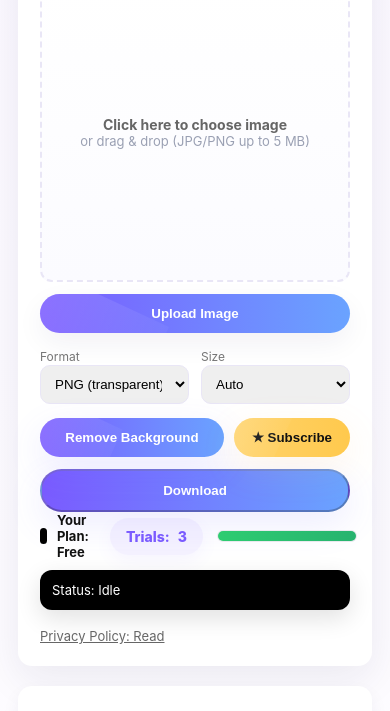
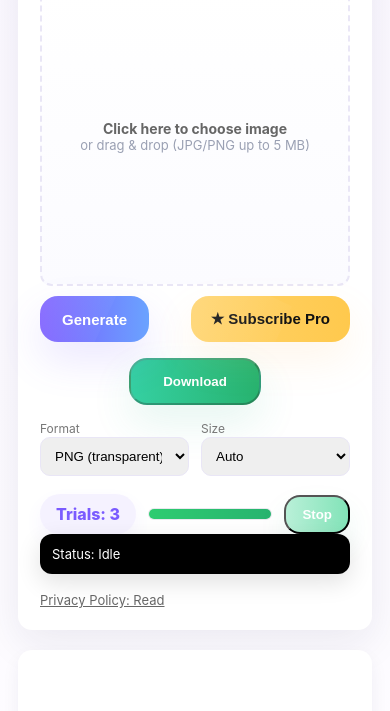
Before and after one commit to zeeali2600-ship-it/magiccutbg, a plain HTML site: page index.html in a window 390 px wide. Shown: the part 133-844 px from the top of the page. Drawn offline with Linux system fonts and the light colour scheme.

Commit message:
Refactor styles and button functionalities
Refactor styles and update button functionalities for better UI and UX.

```diff
--- a/index.html
+++ b/index.html
@@ -9,10 +9,11 @@
     :root{
       --bg:#fbf8ff;
       --card:#ffffff;
-      --accent1:#7a5bff;
-      --accent2:#6aa3ff;
-      --accent3:#ffc94d;
-      --green:#27b36f;
+      --accent1:#7a5bff; /* purple */
+      --accent2:#6aa3ff; /* blue */
+      --yellow:#ffd36b;
+      --green1:#35d0a2;
+      --green2:#27b36f;
       --muted:#f4f6fb;
       --radius:14px;
       --shadow-lg: 0 14px 40px rgba(30,20,80,0.08);
@@ -25,69 +26,86 @@
     .left{width:380px;background:var(--card);border-radius:var(--radius);padding:22px;box-shadow:var(--shadow-lg);display:flex;flex-direction:column}
     .right{flex:1;background:var(--card);border-radius:var(--radius);padding:18px;box-shadow:var(--shadow-sm);display:flex;align-items:center;justify-content:center}
     .brand{text-align:center;margin-bottom:8px;padding-top:8px}
-    .brand h1{
-      font-size:42px;
-      margin:4px 0 2px 0;
-      line-height:1;
-      color:transparent;
-      background:linear-gradient(90deg,#ff8bd1,#9b6bff,#6aa3ff);
-      -webkit-background-clip:text;background-clip:text;font-weight:900;
-      text-shadow:0 8px 24px rgba(155,107,255,0.10)
-    }
+    .brand h1{font-size:42px;margin:4px 0 6px 0;line-height:1;color:transparent;background:linear-gradient(90deg,#ff8bd1,#9b6bff,#6aa3ff);-webkit-background-clip:text;background-clip:text;font-weight:900;text-shadow:0 8px 24px rgba(155,107,255,0.10)}
     .brand p{margin:0;color:#666;font-size:14px}
 
-    /* upload box bigger */
     .upload{border-radius:12px;border:2px dashed #e9e6f6;padding:18px;min-height:300px;background:linear-gradient(180deg,#fff,#fbfbff);display:flex;align-items:center;justify-content:center;position:relative;overflow:hidden}
     .upload.hover{border-color:var(--accent1)}
     .upload img{max-width:100%;max-height:var(--max-upload-height);border-radius:12px;object-fit:contain;display:block}
     .upload .placeholder{text-align:center;color:#9aa0b3;font-size:14px}
     .upload input{display:none}
 
-    /* shiny 3D buttons (upload style) */
-    .btn{display:inline-block;padding:12px 18px;border-radius:999px;border:none;cursor:pointer;font-weight:700;position:relative;overflow:hidden;box-shadow:0 10px 28px rgba(30,20,80,0.06);transition:transform .14s ease,box-shadow .14s ease}
+    /* Button base */
+    .btn{display:inline-block;padding:14px 22px;border-radius:18px;border:none;cursor:pointer;font-weight:800;position:relative;overflow:hidden;transition:transform .12s ease,box-shadow .12s ease;font-size:15px}
     .btn:active{transform:translateY(1px)}
-    .btn:before{content:'';position:absolute;left:-40%;top:-60%;width:80%;height:200%;transform:rotate(25deg);opacity:0.25;background:linear-gradient(90deg,rgba(255,255,255,0.9),rgba(255,255,255,0.15));transition:all .6s ease}
+    .btn:before{content:'';position:absolute;left:-45%;top:-60%;width:100%;height:220%;transform:rotate(25deg);opacity:0.22;background:linear-gradient(90deg,rgba(255,255,255,0.9),rgba(255,255,255,0.12));transition:all .6s ease}
     .btn:hover:before{left:120%;opacity:0.6}
-    .btn-primary{background:linear-gradient(90deg,var(--accent1),var(--accent2));color:#fff}
-    /* Remove & Download use same upload style */
-    .btn-action{background:linear-gradient(90deg,var(--accent1),var(--accent2));color:#fff;box-shadow:0 12px 36px rgba(106,99,255,0.12)}
-    .btn-sub{background:linear-gradient(90deg,#ffd36b,#ffc94d);color:#111;box-shadow:0 12px 38px rgba(255,184,90,0.12)}
-    .download{display:block;text-align:center;padding:12px;border-radius:999px;background:linear-gradient(90deg,var(--accent1),var(--accent2));color:#fff;font-weight:800;margin-top:12px;box-shadow:0 12px 36px rgba(106,99,255,0.12)}
-    .controls{display:flex;gap:12px;margin-top:12px}
+
+    /* Generate (purple) - same as sample left */
+    .btn-generate{
+      background:linear-gradient(90deg,var(--accent1),var(--accent2));
+      color:#fff;
+      box-shadow:0 18px 40px rgba(122,91,255,0.15);
+    }
+
+    /* Subscribe (yellow) - sample right */
+    .btn-subscribe{
+      background:linear-gradient(90deg,#ffd36b,#ffc94d);
+      color:#111;
+      box-shadow:0 18px 40px rgba(255,184,90,0.12);
+      border-radius:18px;
+      padding:14px 20px;
+    }
+
+    /* Download (green pill centered) */
+    .btn-download{
+      background:linear-gradient(90deg,var(--green1),var(--green2));
+      color:#fff;
+      box-shadow:0 18px 40px rgba(50,180,140,0.12);
+      border-radius:18px;
+      padding:14px 32px;
+      font-weight:900;
+    }
+
+    /* Stop button (soft green pill like sample) */
+    .btn-stop{
+      background:linear-gradient(90deg,#b9f0d8,#82e3b8);
+      color:#fff;
+      box-shadow:0 14px 30px rgba(40,170,120,0.08);
+      border-radius:16px;
+      padding:10px 16px;
+      font-weight:800;
+    }
+
+    .controls{display:flex;gap:12px;margin-top:14px;align-items:center}
     .field{flex:1}
     select,input{padding:10px;border-radius:10px;border:1px solid #e9e6f6;width:100%}
-    .subscribe-row{display:flex;gap:8px;align-items:center;margin-top:12px}
+
+    /* Layout for buttons and centered download */
+    .row-top{display:flex;justify-content:space-between;gap:12px;margin-top:10px}
+    .center-row{display:flex;justify-content:center;margin-top:16px}
+
+    /* Trials area - oval + progress + stop button at right */
+    .trials-area{display:flex;align-items:center;gap:12px;margin-top:18px}
+    .trials-oval{background:rgba(122,91,255,0.08);padding:10px 16px;border-radius:999px;color:var(--accent1);font-weight:800;box-shadow:0 8px 18px rgba(122,91,255,0.06);min-width:86px;text-align:center}
+    .trials-progress-wrap{flex:1;height:12px;background:#f1f1f6;border-radius:999px;overflow:hidden;border:1px solid rgba(0,0,0,0.03)}
+    .trials-progress{height:100%;background:linear-gradient(90deg,#2ecc71,#27b36f);width:100%;transition:width .3s ease}
+
     .footer{font-size:13px;color:#666;margin-top:auto;display:flex;flex-direction:column;gap:10px}
     .status-pill{background:#000;color:#fff;padding:12px;border-radius:12px;width:100%;text-align:left;box-shadow:0 8px 24px rgba(0,0,0,0.12)}
+    a.privacy{color:#666;text-decoration:underline}
 
-    /* Trials: oval + progress look (matches your screenshot) */
-    .trials-container{display:flex;align-items:center;gap:14px;margin-left:auto}
-    .trials-oval{
-      background:rgba(122,91,255,0.08);
-      border-radius:999px;
-      padding:10px 16px;
-      font-weight:800;
-      color:var(--accent1);
-      display:inline-flex;
-      align-items:center;
-      gap:8px;
-      box-shadow:0 6px 18px rgba(122,91,255,0.06);
-      min-width:90px; justify-content:center;
-      font-size:14px;
-    }
-    .trials-progress-wrap{width:140px;height:12px;background:#f1f1f6;border-radius:999px;overflow:hidden;border:1px solid rgba(0,0,0,0.03)}
-    .trials-progress{height:100%;background:linear-gradient(90deg,#2ecc71,#27b36f);width:100%;transition:width .3s ease}
-
-    /* right preview area: exact center for note and big result image */
+    /* Right result area centered both axes for note and big image */
     .result-wrap{width:100%;height:calc(100vh - 84px);display:flex;align-items:center;justify-content:center;flex-direction:column;gap:12px;padding:20px}
     .result-note{color:#9aa0b3;font-size:16px;text-align:center}
-    .result-img{max-width:85%;max-height:85%;border-radius:12px;box-shadow:0 20px 40px rgba(30,20,80,0.06);object-fit:contain;display:none}
+    .result-img{max-width:80%;max-height:85%;border-radius:12px;box-shadow:0 20px 40px rgba(30,20,80,0.06);object-fit:contain;display:none}
 
-    a.privacy{color:#666;text-decoration:underline}
-    .subscribe-pulse{animation: pulse 1.6s infinite}
-    @keyframes pulse{0%{transform:scale(1)}50%{transform:scale(1.03)}100%{transform:scale(1)}}
-
-    @media (max-width:900px){ .app{flex-direction:column;height:auto;padding:18px} .left{width:100%} .right{width:100%} .brand h1{font-size:36px} }
+    @media (max-width:900px){
+      .app{flex-direction:column;height:auto;padding:18px}
+      .left{width:100%}
+      .right{width:100%}
+      .brand h1{font-size:36px}
+    }
   </style>
 </head>
 <body>
@@ -98,7 +116,6 @@
         <p>Remove backgrounds in 1 click.</p>
       </div>
 
-      <!-- label wraps input so clicking box opens file dialog -->
       <label class="upload" id="dropArea" title="Click or drop image">
         <input id="fileInput" type="file" accept="image/*" />
         <div id="uploadContent">
@@ -109,9 +126,19 @@
         </div>
       </label>
 
-      <button id="uploadBtn" class="btn btn-primary" style="margin-top:12px">Upload Image</button>
+      <!-- top row: Generate (left) and Subscribe Pro (right) -->
+      <div class="row-top">
+        <button id="generateBtn" class="btn btn-generate">Generate</button>
+        <button id="subscribeBtn" class="btn btn-subscribe">★ Subscribe Pro</button>
+      </div>
 
-      <div class="controls">
+      <!-- centered Download button like sample -->
+      <div class="center-row">
+        <button id="downloadBtn" class="btn-download" disabled>Download</button>
+      </div>
+
+      <!-- format/size controls kept below (if needed) -->
+      <div class="controls" style="margin-top:12px">
         <div class="field">
           <label style="font-size:12px;color:#777">Format</label>
           <select id="format">
@@ -129,26 +156,14 @@
         </div>
       </div>
 
-      <div style="display:flex;gap:10px;margin-top:14px">
-        <button id="removeBtn" class="btn btn-action" style="flex:1">Remove Background</button>
-        <button id="subscribeBtn" class="btn btn-sub">★ Subscribe</button>
+      <!-- trials + progress + stop (right) -->
+      <div class="trials-area">
+        <div class="trials-oval">Trials: <span id="trialsCount">3</span></div>
+        <div class="trials-progress-wrap"><div id="trialsProgress" class="trials-progress" style="width:100%"></div></div>
+        <div><button id="stopBtn" class="btn-stop">Stop</button></div>
       </div>
 
-      <button id="downloadBtn" class="download" disabled>Download</button>
-
       <div class="footer">
-        <div style="display:flex;gap:12px;align-items:center">
-          <div style="display:flex;align-items:center;gap:10px;font-weight:700;color:#111">
-            <div style="width:16px;height:16px;border-radius:6px;background:#000"></div>
-            <div>Your Plan: <strong>Free</strong></div>
-          </div>
-
-          <div style="margin-left:auto" class="trials-container">
-            <div class="trials-oval">Trials: <span id="trialsCount">3</span></div>
-            <div class="trials-progress-wrap"><div id="trialsProgress" class="trials-progress" style="width:100%"></div></div>
-          </div>
-        </div>
-
         <div class="status-pill" id="status">Status: Idle</div>
         <div style="margin-top:8px"><a class="privacy" href="privacy.html" target="_blank" rel="noopener">Privacy Policy: Read</a></div>
       </div>
@@ -172,18 +187,19 @@
     const fileInput = document.getElementById('fileInput');
     const dropArea = document.getElementById('dropArea');
     const uploadContent = document.getElementById('uploadContent');
-    const uploadBtn = document.getElementById('uploadBtn');
-    const removeBtn = document.getElementById('removeBtn');
+    const generateBtn = document.getElementById('generateBtn');
+    const subscribeBtn = document.getElementById('subscribeBtn');
+    const downloadBtn = document.getElementById('downloadBtn');
+    const stopBtn = document.getElementById('stopBtn');
     const resultPreview = document.getElementById('resultPreview');
-    const downloadBtn = document.getElementById('downloadBtn');
+    const resultNote = document.getElementById('resultNote');
     const statusEl = document.getElementById('status');
-    const subscribeBtn = document.getElementById('subscribeBtn');
     const trialsCountEl = document.getElementById('trialsCount');
     const trialsProgress = document.getElementById('trialsProgress');
-    const resultNote = document.getElementById('resultNote');
 
-    // single click: uploadBtn triggers file input; label handles box click by default
-    uploadBtn.addEventListener('click', ()=> fileInput.click());
+    // keep upload button simple: label handles click; no double dialog
+    // generateBtn will act like "Remove Background" / process
+    generateBtn.addEventListener('click', ()=> fileInput.click()); // reuse to open file chooser for demo if none selected
 
     let trials = 3;
     function updateTrialsUI(){
@@ -191,12 +207,12 @@
       const pct = Math.round((trials / 3) * 100);
       trialsProgress.style.width = pct + '%';
       if(trials <= 0){
-        removeBtn.disabled = true;
-        removeBtn.style.opacity = '0.6';
+        generateBtn.disabled = true;
+        generateBtn.style.opacity = '0.6';
         subscribeBtn.classList.add('subscribe-pulse');
         setStatus('Trials finished — please subscribe');
       } else {
-        removeBtn.disabled = false;
+        generateBtn.disabled = false;
         subscribeBtn.classList.remove('subscribe-pulse');
       }
     }
@@ -221,7 +237,7 @@
       resultNote.style.display = 'block';
     }
 
-    // drag/drop
+    // drag/drop handling
     dropArea.addEventListener('dragover', e=>{ e.preventDefault(); dropArea.classList.add('hover'); });
     dropArea.addEventListener('dragleave', e=>{ e.preventDefault(); dropArea.classList.remove('hover'); });
     dropArea.addEventListener('drop', e=>{ e.preventDefault(); dropArea.classList.remove('hover'); if(e.dataTransfer.files.length) handleFile(e.dataTransfer.files[0]); });
@@ -239,18 +255,18 @@
       setStatus('Image ready');
     }
 
-    // remove background (demo) -> replace with real API call in future
-    removeBtn.addEventListener('click', async ()=>{
+    // "Generate" = process / remove background (demo)
+    generateBtn.addEventListener('click', async ()=>{
       if(!uploadedBlobUrl){ alert('Please upload an image first.'); return; }
       if(trials <= 0){ alert('No trials left. Please subscribe.'); return; }
       setStatus('Processing...');
-      removeBtn.disabled = true;
+      generateBtn.disabled = true;
       resultNote.style.display = 'none';
 
-      // simulate server processing (replace with fetch to your backend)
-      await new Promise(r=>setTimeout(r,1500));
+      // simulate server processing (replace with real fetch to backend)
+      await new Promise(r=>setTimeout(r,1400));
 
-      // demo: use uploaded image as result (in production, use server response blob)
+      // demo: use uploaded image as result
       if (processedBlobUrl && processedBlobUrl !== uploadedBlobUrl) URL.revokeObjectURL(processedBlobUrl);
       processedBlobUrl = uploadedBlobUrl;
       resultPreview.src = processedBlobUrl;
@@ -262,10 +278,10 @@
       updateTrialsUI();
 
       setStatus('Done');
-      removeBtn.disabled = false;
+      generateBtn.disabled = false;
     });
 
-    // download
+    // Download
     downloadBtn.addEventListener('click', ()=>{
       if(!resultPreview.src) return;
       const a = document.createElement('a');
@@ -274,17 +290,22 @@
       a.click();
     });
 
-    // subscribe demo
+    // Stop (demo) - just clear processing and reset UI
+    stopBtn.addEventListener('click', ()=>{
+      setStatus('Stopped');
+      resultNote.style.display = 'block';
+      if (processedBlobUrl) { URL.revokeObjectURL(processedBlobUrl); processedBlobUrl = null; resultPreview.style.display = 'none'; }
+      downloadBtn.disabled = true;
+    });
+
+    // Subscribe demo
     subscribeBtn.addEventListener('click', ()=>{
-      alert('Subscribe flow (demo). After packaging, this will open the Microsoft Store purchase dialog.');
+      alert('Subscribe Pro flow (demo). In production this will open a purchase dialog.');
     });
 
     // init
     updateTrialsUI();
-
-    window.addEventListener('beforeunload', ()=>{
-      if (uploadedBlobUrl) URL.revokeObjectURL(uploadedBlobUrl);
-    });
+    window.addEventListener('beforeunload', ()=>{ if (uploadedBlobUrl) URL.revokeObjectURL(uploadedBlobUrl); });
   </script>
 </body>
 </html>
```
